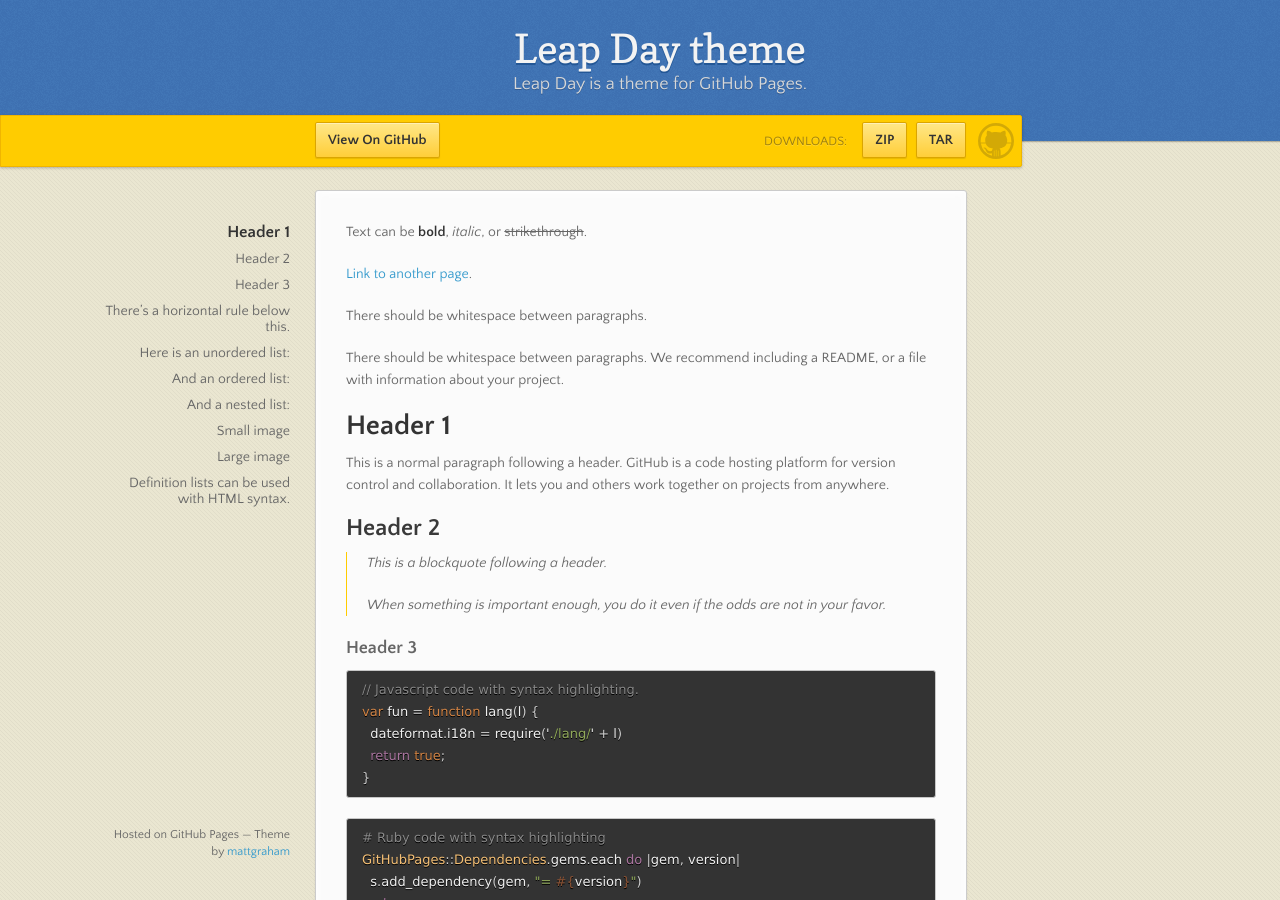
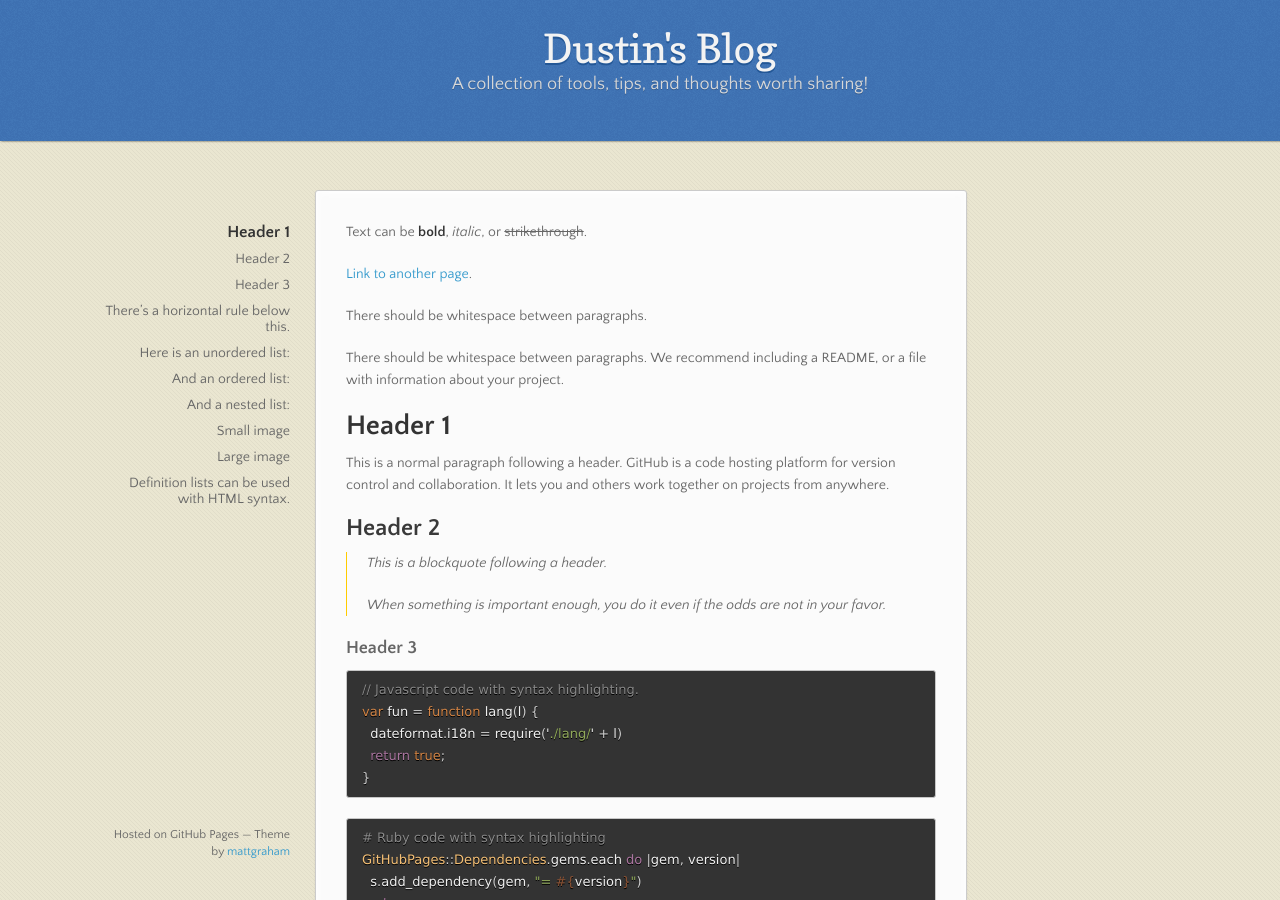
Before and after one commit to dustintd/dustintd.github.io, a Jekyll site: the page built from blog.md, in a window 1280 px wide and 900 px high. Built offline with Jekyll 4.4.1, drawn with Linux system fonts in a browser that asks for light colours.

Commit message:
removed banner on blog, changed title and description

```diff
--- a/_layouts/default.html
+++ b/_layouts/default.html
@@ -17,24 +17,9 @@
   <body>
 
       <header>
-        <h1>{{ site.title | default: site.github.repository_name }}</h1>
-        <p>{{ site.description | default: site.github.project_tagline }}</p>
+        <h1>Dustin's Blog</h1>
+        <p>A collection of tools, tips, and thoughts worth sharing!</p>
       </header>
-
-      <div id="banner">
-        <span id="logo"></span>
-
-        <a href="{{ site.github.repository_url }}" class="button fork"><strong>View On GitHub</strong></a>
-        {% if site.show_downloads %}
-          <div class="downloads">
-            <span>Downloads:</span>
-            <ul>
-              <li><a href="{{ site.github.zip_url }}" class="button">ZIP</a></li>
-              <li><a href="{{ site.github.tar_url }}" class="button">TAR</a></li>
-            </ul>
-          </div>
-        {% endif %}
-      </div><!-- end banner -->
 
     <div class="wrapper">
       <nav>
```
